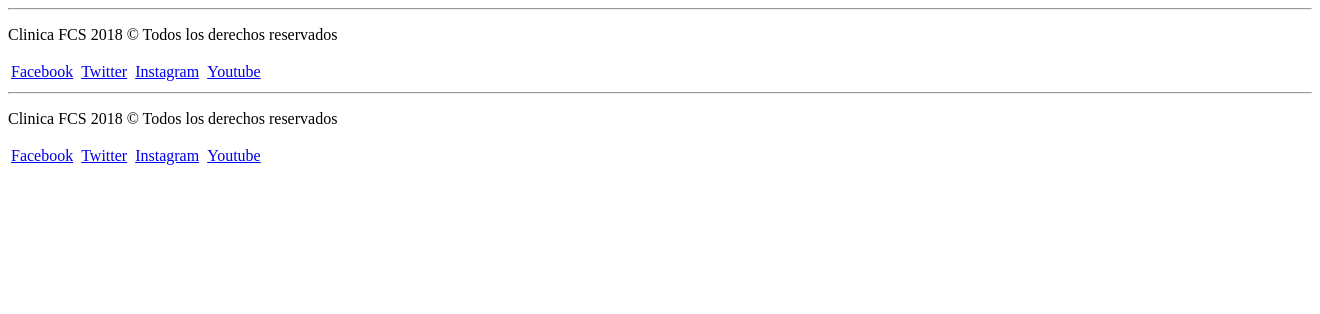
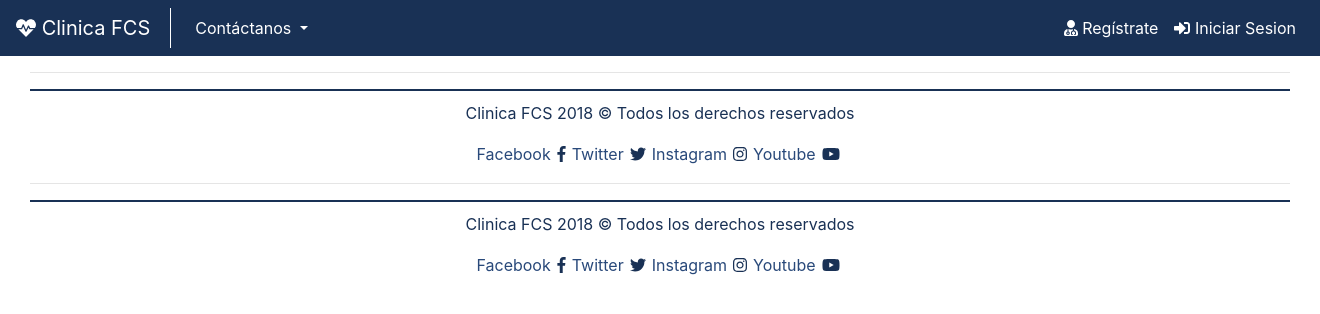
Before and after one commit to MarielChaves/proyectoDeBaseDeDatos, a PHP site: template View/footer.php in a window 1320 px wide; the page is wider, and only the part inside the window is pictured. Shown: the top 314 px of that part. Run offline with PHP 8.4, Linux system fonts and the light colour scheme; the template is opened without the code that fills it, so the values that code supplies are empty; some libraries are stand-ins or nearby versions; some web fonts are replaced.

Commit message:
Carpeta controller con contenido y view con header

```diff
--- /dev/null
+++ b/View/header.php
@@ -0,0 +1,71 @@
+<!doctype html>
+<html lang="en">
+
+    <head>
+        <meta charset="utf-8">
+        <meta name="viewport" content="width=device-width, initial-scale=1, shrink-to-fit=no">
+        <title>Página Principal</title>
+        <link href="Assets/css/widgetSocial.css" rel="stylesheet">
+        <link href="Assets/css/fontawesome-all.css" rel="stylesheet">
+        <link href="Assets/css/bootstrap.min.css" rel="stylesheet">
+        <link href="Assets/css/font.css" rel="stylesheet">
+        <link href="Assets/css/home.css" rel="stylesheet">
+        <link href="Assets/css/estiloFooter.css" rel="stylesheet">
+        <link href="Assets/css/StylesFCS.css" rel="stylesheet">
+        <script src="Assets/js/fontawesome-all.js" type="text/javascript"></script>
+        <script src='https://www.google.com/recaptcha/api.js'></script>
+    </head>
+
+    <body style="color: #193155">
+        <nav class="navbar navbar-expand-lg" id="contTitleClinica">
+            <a class="navbar-brand" id="titleClinica" href="index.php?c=Home" ><i class="fas fa-heartbeat"></i> Clinica FCS</a>
+            <button class="navbar-toggler" type="button" data-toggle="collapse" data-target="#navbarSupportedContent" aria-controls="navbarSupportedContent" aria-expanded="false" aria-label="Toggle navigation">
+                <span class="navbar-toggler-icon"></span>
+            </button>
+
+            <div class="collapse navbar-collapse" id="navbarSupportedContent">
+                <ul class="navbar-nav mr-auto">
+                    <?php
+                    if(isset($_SESSION['Iniciada'])){?>
+                    <li class="nav-item dropdown">
+                        <a class="nav-link dropdown-toggle" style="color: white;" id="navbarDropdownMenuLink" data-toggle="dropdown" aria-haspopup="true" aria-expanded="false">
+                            Servicios
+                        </a>
+                        <div class="dropdown-menu" aria-labelledby="navbarDropdown">
+                            <a class="dropdown-item" href="index.php?c=Cita">Citas</a>
+                            <div class="dropdown-divider"></div>
+                            <a class="dropdown-item" href="index.php?c=Recetas">Recetas</a>
+                            <div class="dropdown-divider"></div>
+                            <a class="dropdown-item" href="index.php?c=Tratamiento">Tratamientos</a>
+                            <div class="dropdown-divider"></div>
+                            <a class="dropdown-item" href="index.php?c=Canalizacion">Canalización</a>
+                            <div class="dropdown-divider"></div>
+                            <a class="dropdown-item" href="index.php?c=Antecedentes">Antecedentes</a>
+                        </div>
+                    </li>
+                    <?php }?>
+
+                    <li class="nav-item dropdown">
+                        <a class="nav-link dropdown-toggle" id="titleContactanos" href="#" id="navbarDropdownMenuLink" data-toggle="dropdown" aria-haspopup="true" aria-expanded="false">
+                            Contáctanos
+                        </a>
+                        <div class="dropdown-menu" aria-labelledby="navbarDropdownMenuLink">
+                            <a class="dropdown-item" href="index.php?c=Contactanos">Contáctanos</a>
+                            <div class="dropdown-divider"></div>
+                            <a class="dropdown-item" href="index.php?c=MVision">Misión y visión</a>
+                        </div>
+                    </li>
+                </ul>
+
+                <ul class="nav navbar-nav navbar-right">
+                    <li class="nav-item active">
+                        <a class="nav-link" id="titleRegistrar" href="index.php?c=Usuario&a=Registrar"><i class="fas fa-user-md"></i> Regístrate<span class="sr-only">(current)</span></a>
+                    </li>
+
+                    <li class="nav-item active">
+                        <a class="nav-link" id="titleSesion" href="index.php?c=Login&a=Autenticar"><i class="fas fa-sign-in-alt"></i> <?php echo isset($_SESSION['Iniciada']) ? 'Cerrar Sesion' : 'Iniciar Sesion';?><span class="sr-only">(current)</span></a>
+                    </li>
+
+                </ul>
+            </div>
+        </nav>
```
Also changed, not shown: Controller/telefonoController.php (added), View/footer.php (line endings or trailing spaces).
